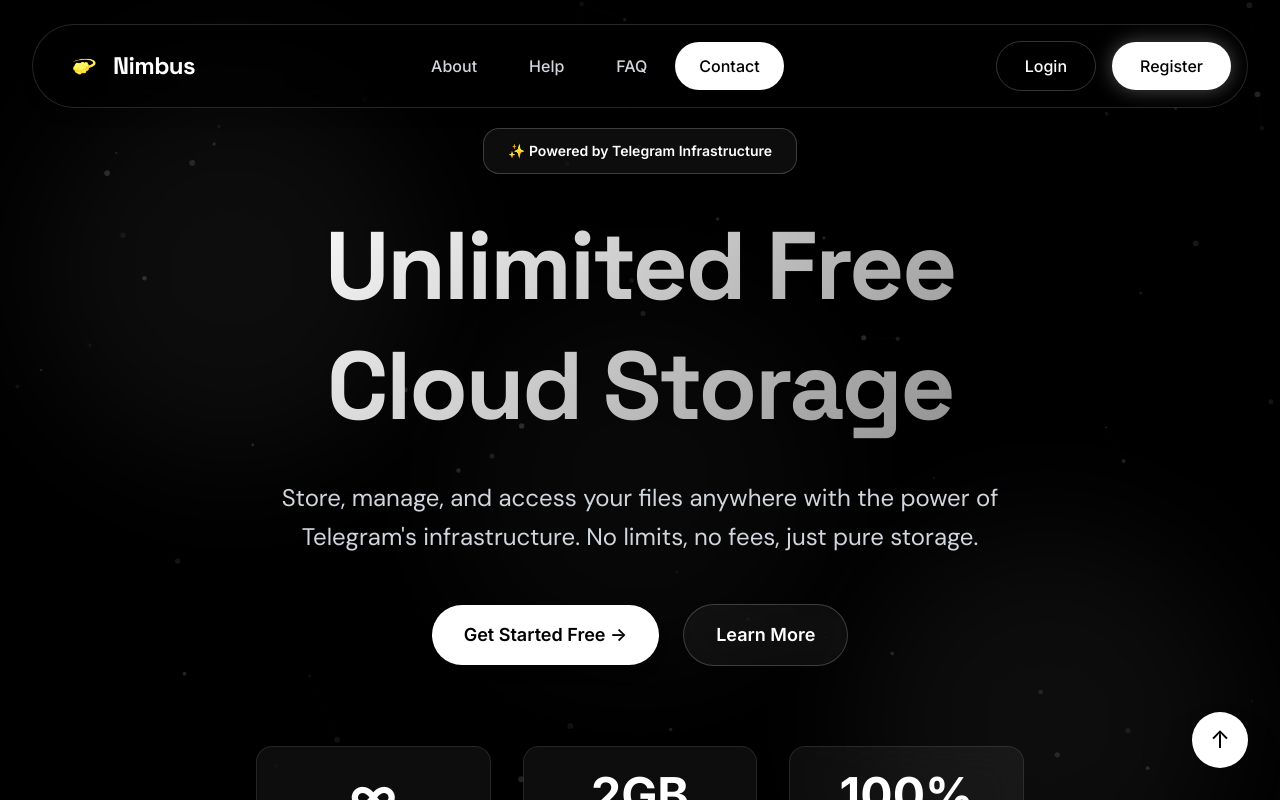
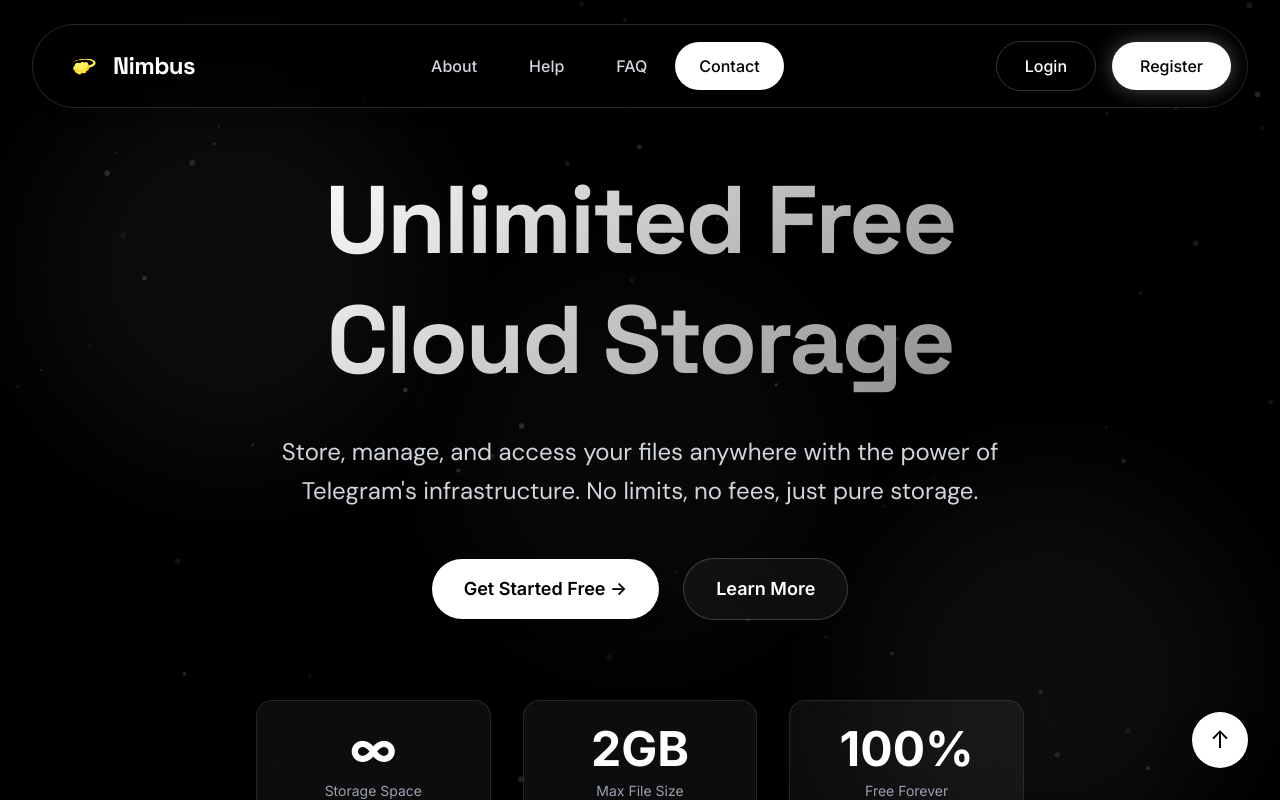
Before and after one commit to CodyRgb/nimbus, a Next.js app in the folder nimbus/: page / in a window 1280 px wide. Shown: the top 800 px of the page. Built offline with nearby package versions, Linux system fonts and the light colour scheme; no server answers.

Commit message:
removed component

```diff
--- a/nimbus/app/page.tsx
+++ b/nimbus/app/page.tsx
@@ -115,19 +115,10 @@ export default function LandingPage() {
         <div className="absolute top-1/2 left-1/2 -translate-x-1/2 -translate-y-1/2 w-96 h-96 bg-white/8 rounded-full blur-3xl animate-float opacity-40" style={{ animationDelay: "4s" }} />
 
         <div className="relative z-10 max-w-6xl">
-          {/* Badge */}
-          <motion.div
-            className="inline-block mb-8 px-6 py-3 glass-card text-white text-sm font-semibold border border-white/20"
-            initial={{ opacity: 0, y: 20 }}
-            animate={{ opacity: 1, y: 0 }}
-            transition={{ duration: 0.6 }}
-          >
-            ✨ Powered by Telegram Infrastructure
-          </motion.div>
 
           {/* Main Headline */}
           <motion.h1
-            className="text-6xl md:text-8xl font-extrabold tracking-tight mb-8 text-gradient font-display leading-tight"
+            className="text-6xl md:text-8xl font-extrabold tracking-tight m-8 text-gradient font-display leading-tight"
             initial={{ opacity: 0, scale: 0.9 }}
             animate={{ opacity: 1, scale: 1 }}
             transition={{ duration: 0.8, delay: 0.2 }}
```
